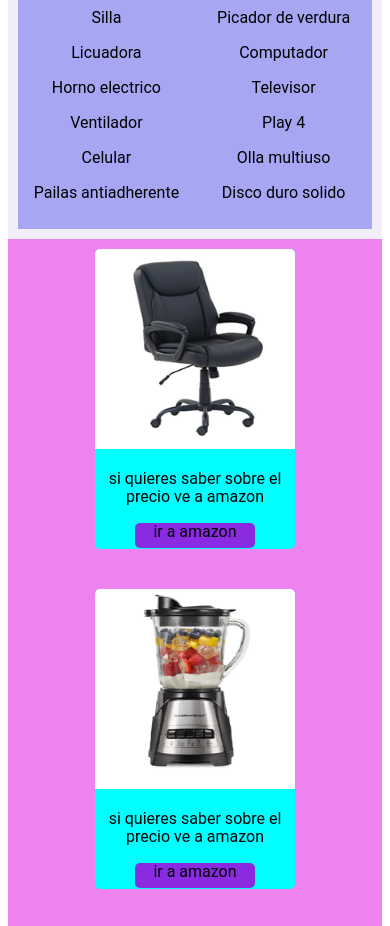
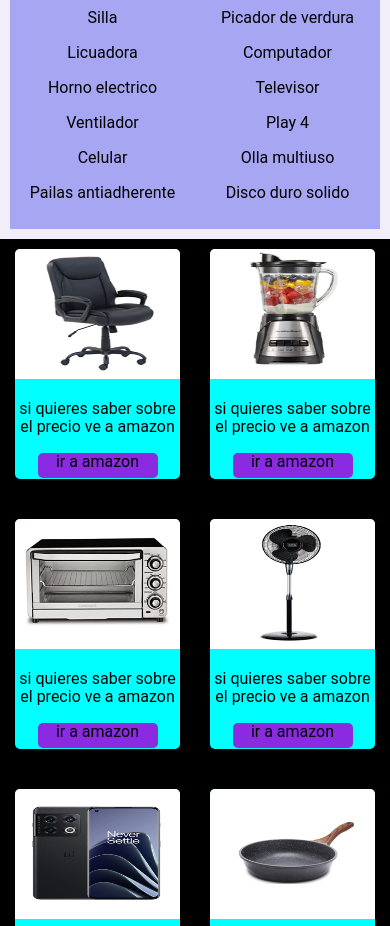
Before and after one commit to mileyson3175225037/mileyson3175225037.github.io, a plain HTML site: page index.html in a window 390 px wide. Shown: the part 442-1368 px from the top of the page. Drawn offline with Linux system fonts and the light colour scheme.

Commit message:
cada dia aprendiendo mas

```diff
--- a/documento/estilo.css
+++ b/documento/estilo.css
@@ -518,5 +518,27 @@ p {
     width: 100%;
     height: 30px;
     padding-bottom: 5PX;
+}
+
+@media (max-width: 490px){
+  body {
+    margin: 0% 0% 0% 0%;
+  }
+   .contenedor{
+    background-color: black;
+   }
+   .televisor{
+    width: 165px;
+    height: 230px;
+
+  }
+   .impresora {
+    width: 165px;
+    height:130px;
+   }
+   .celular{
+    height: 25px;
+
+   }
 
 }
```
